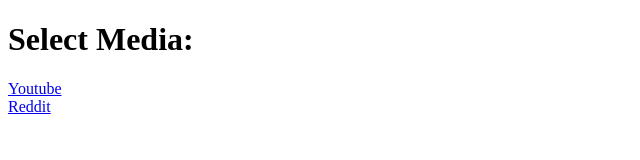
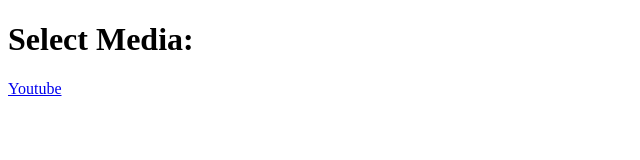
Before and after one commit to z1tk/zyu-test, a website: page index.html in a window 1280 px wide. Shown: the full height of the page, 0-640 px from the left. Drawn offline with Linux system fonts and the light colour scheme.

Commit message:
Update index.html

```diff
--- a/index.html
+++ b/index.html
@@ -6,6 +6,5 @@
   <body>
     <h1>Select Media:</h1>
     <a href="./youtube/home/">Youtube</a><br>
-    <a href="./reddit/home/">Reddit</a>
   </body>
 </html>
```
